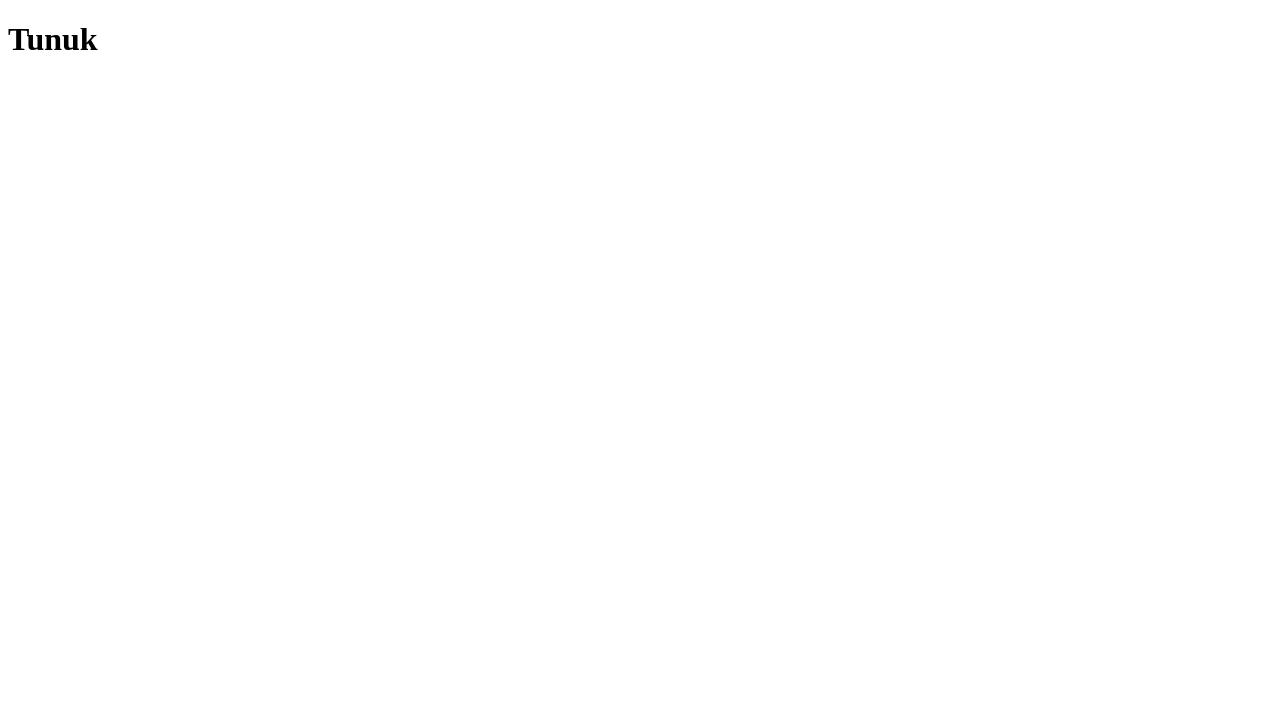
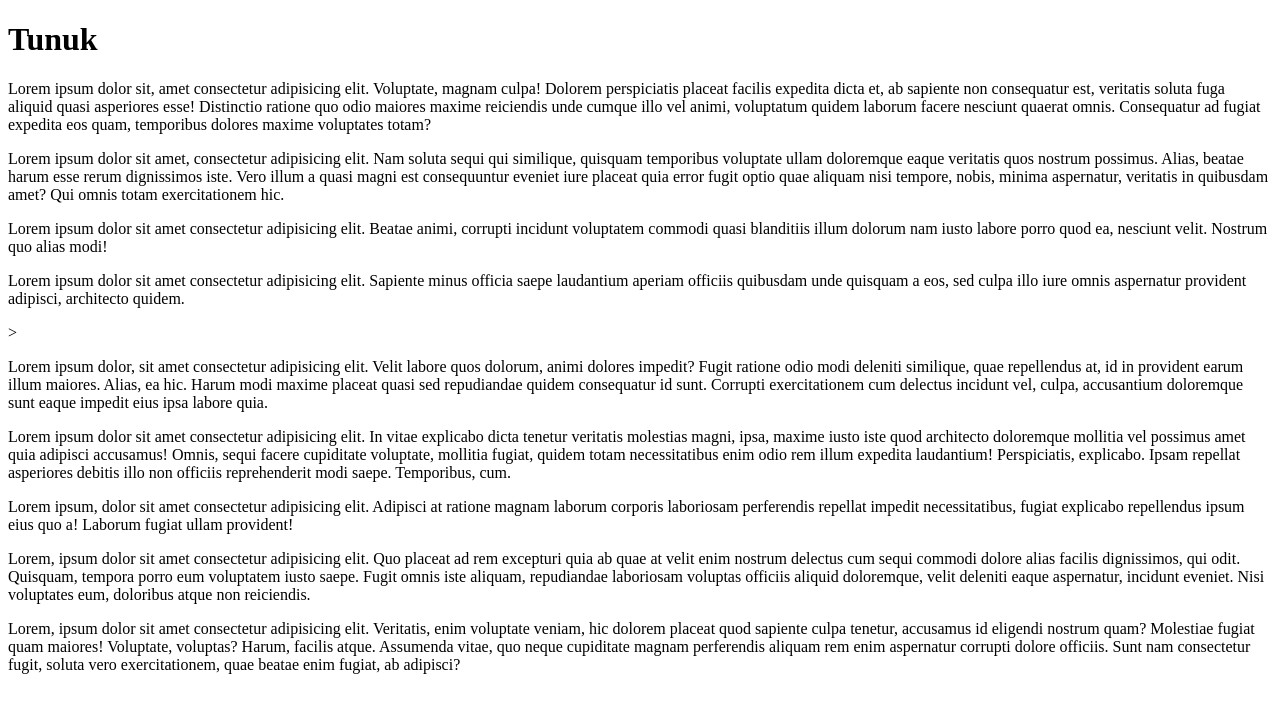
Before and after one commit to soeiky/40.40, a plain HTML site: page index.html in a window 1280 px wide. Drawn offline with Linux system fonts and the light colour scheme.

Commit message:
add index.html file

```diff
--- a/index.html
+++ b/index.html
@@ -8,5 +8,22 @@
 </head>
 <body>
   <h1>Tunuk</h1>
+  <p>Lorem ipsum dolor sit, amet consectetur adipisicing elit. Voluptate, magnam culpa! Dolorem perspiciatis placeat facilis expedita dicta et, ab sapiente non consequatur est, veritatis soluta fuga aliquid quasi asperiores esse!
+  Distinctio ratione quo odio maiores maxime reiciendis unde cumque illo vel animi, voluptatum quidem laborum facere nesciunt quaerat omnis. Consequatur ad fugiat expedita eos quam, temporibus dolores maxime voluptates totam?
+  </p>
+  <p>Lorem ipsum dolor sit amet, consectetur adipisicing elit. Nam soluta sequi qui similique, quisquam temporibus voluptate ullam doloremque eaque veritatis quos nostrum possimus. Alias, beatae harum esse rerum dignissimos iste.
+  Vero illum a quasi magni est consequuntur eveniet iure placeat quia error fugit optio quae aliquam nisi tempore, nobis, minima aspernatur, veritatis in quibusdam amet? Qui omnis totam exercitationem hic.</p>
+  <p>Lorem ipsum dolor sit amet consectetur adipisicing elit. Beatae animi, corrupti incidunt voluptatem commodi quasi blanditiis illum dolorum nam iusto labore porro quod ea, nesciunt velit. Nostrum quo alias modi!</p>
+  <p>Lorem ipsum dolor sit amet consectetur adipisicing elit. Sapiente minus officia saepe laudantium aperiam officiis quibusdam unde quisquam a eos, sed culpa illo iure omnis aspernatur provident adipisci, architecto quidem.</p>
+  ></p>
+  <p>Lorem ipsum dolor, sit amet consectetur adipisicing elit. Velit labore quos dolorum, animi dolores impedit? Fugit ratione odio modi deleniti similique, quae repellendus at, id in provident earum illum maiores.
+  Alias, ea hic. Harum modi maxime placeat quasi sed repudiandae quidem consequatur id sunt. Corrupti exercitationem cum delectus incidunt vel, culpa, accusantium doloremque sunt eaque impedit eius ipsa labore quia.</p>
+  <p>Lorem ipsum dolor sit amet consectetur adipisicing elit. In vitae explicabo dicta tenetur veritatis molestias magni, ipsa, maxime iusto iste quod architecto doloremque mollitia vel possimus amet quia adipisci accusamus!
+  Omnis, sequi facere cupiditate voluptate, mollitia fugiat, quidem totam necessitatibus enim odio rem illum expedita laudantium! Perspiciatis, explicabo. Ipsam repellat asperiores debitis illo non officiis reprehenderit modi saepe. Temporibus, cum.</p>
+  <p>Lorem ipsum, dolor sit amet consectetur adipisicing elit. Adipisci at ratione magnam laborum corporis laboriosam perferendis repellat impedit necessitatibus, fugiat explicabo repellendus ipsum eius quo a! Laborum fugiat ullam provident!</p>
+  <p>Lorem, ipsum dolor sit amet consectetur adipisicing elit. Quo placeat ad rem excepturi quia ab quae at velit enim nostrum delectus cum sequi commodi dolore alias facilis dignissimos, qui odit.
+  Quisquam, tempora porro eum voluptatem iusto saepe. Fugit omnis iste aliquam, repudiandae laboriosam voluptas officiis aliquid doloremque, velit deleniti eaque aspernatur, incidunt eveniet. Nisi voluptates eum, doloribus atque non reiciendis.</p>
+  <p>Lorem, ipsum dolor sit amet consectetur adipisicing elit. Veritatis, enim voluptate veniam, hic dolorem placeat quod sapiente culpa tenetur, accusamus id eligendi nostrum quam? Molestiae fugiat quam maiores! Voluptate, voluptas?
+  Harum, facilis atque. Assumenda vitae, quo neque cupiditate magnam perferendis aliquam rem enim aspernatur corrupti dolore officiis. Sunt nam consectetur fugit, soluta vero exercitationem, quae beatae enim fugiat, ab adipisci?</p>
 </body>
 </html>
```
